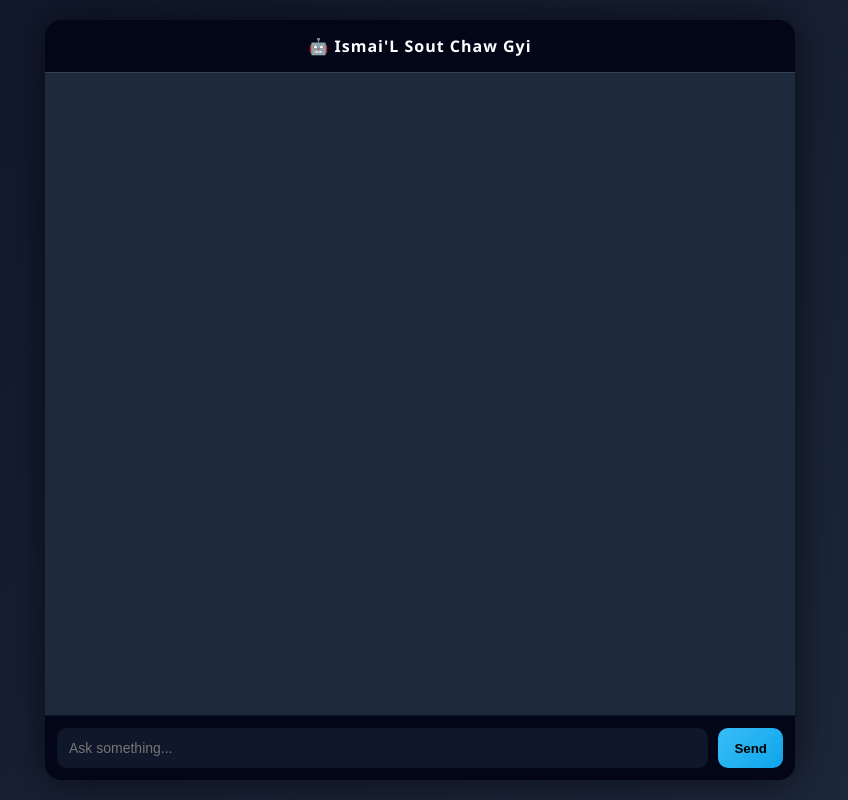
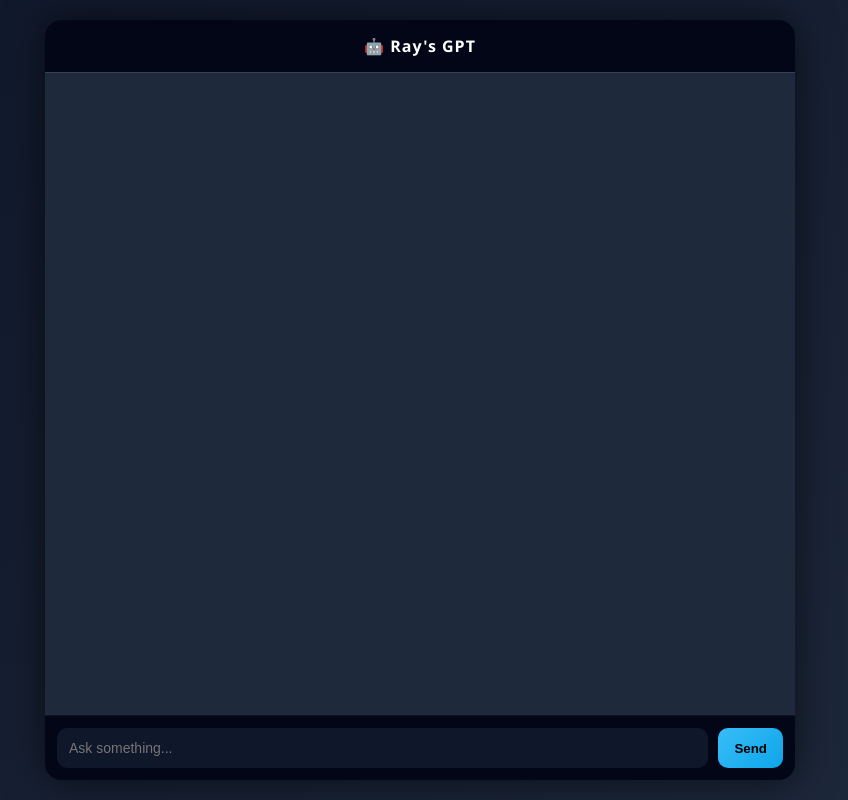
Before and after one commit to Ismail-wise/partner-ai, a website: page index.html in a window 1280 px wide. Shown: the whole page, without its empty margins (220-1068 px from the left). Drawn offline with Linux system fonts and the light colour scheme.

Commit message:
Add files via upload

```diff
--- a/index.html
+++ b/index.html
@@ -172,7 +172,7 @@
 <div class="chat-container">
 
   <div class="chat-header">
-    🤖 Ismai'L Sout Chaw Gyi
+    🤖 Ray's GPT
   </div>
 
   <div id="chatBox" class="chat-box"></div>
```
